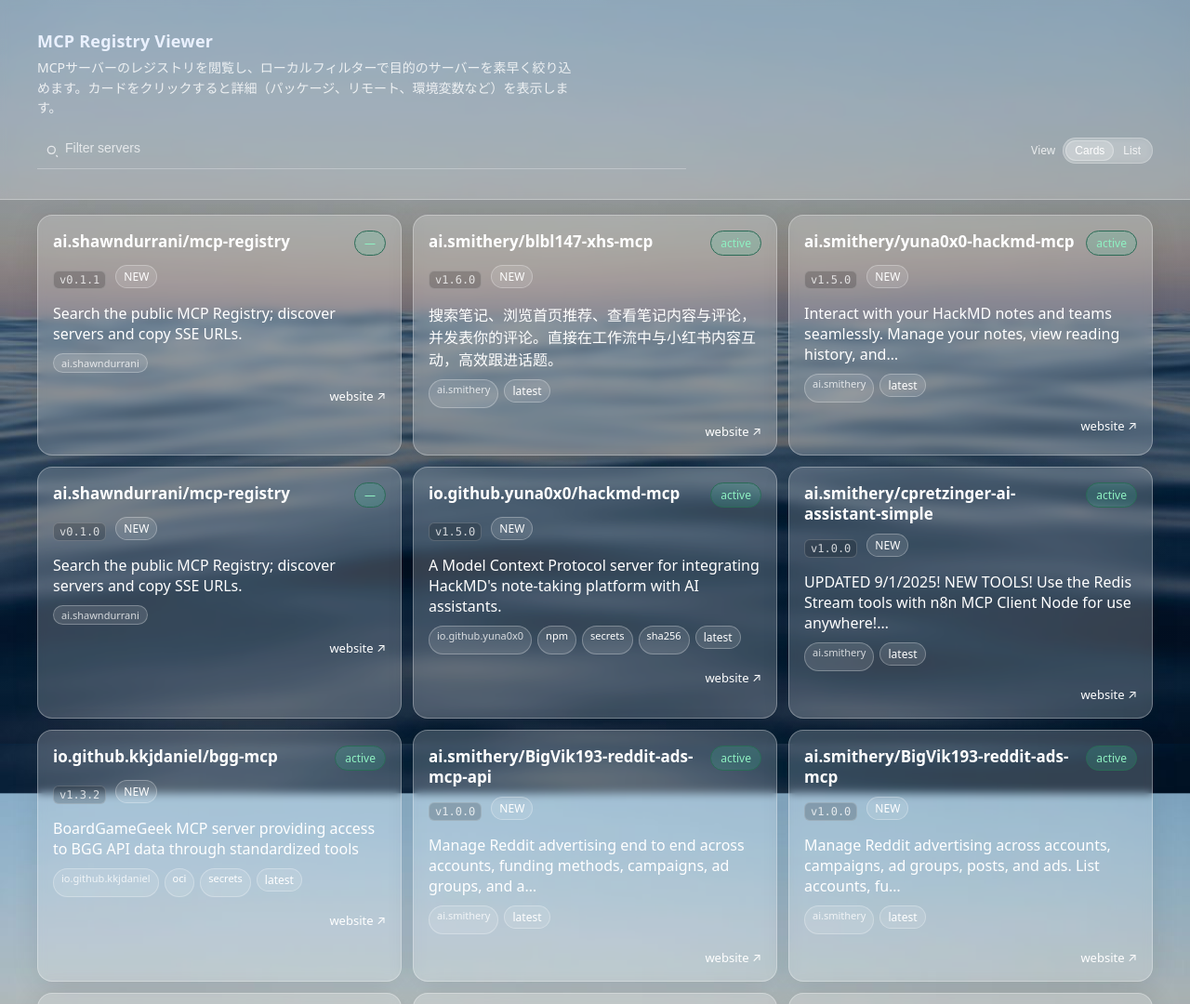
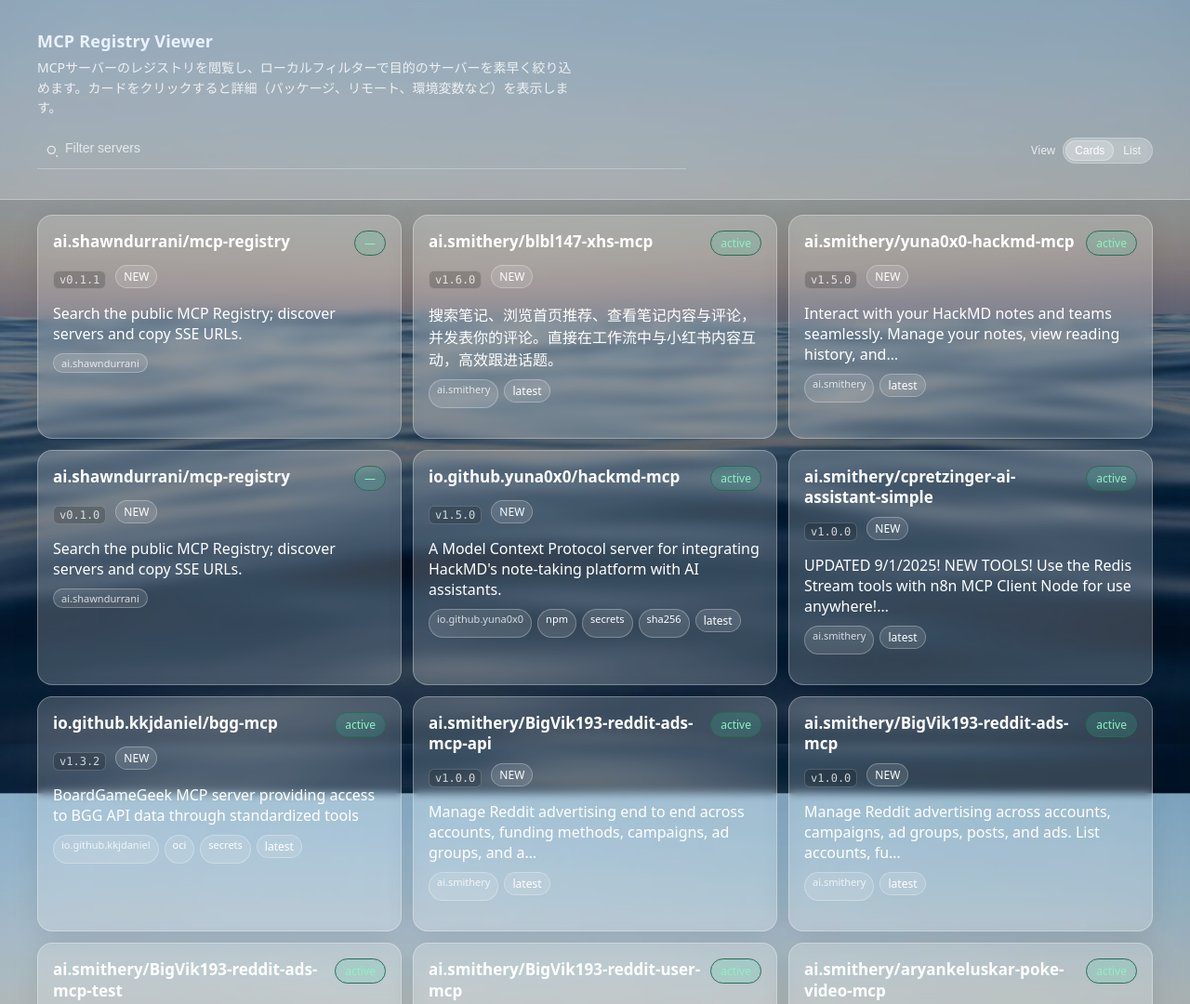
Before and after one commit to to-yoshimura/mcp-registry-viewer, a website: page index.html in a window 1280 px wide. Shown: the top 1080 px of the page at 93% size. Drawn offline with Linux system fonts and the light colour scheme.

Commit message:
カードの「website ↗」リンクを削除

```diff
--- a/index.html
+++ b/index.html
@@ -746,10 +746,7 @@
                     <div class="capabilities">${chips.join('')}</div>
                     <div class="footer-row">
                         <div class="foot-left">${updated_at ? `updated ${escapeHtml(relativeTime(updated_at))}` : ''}</div>
-                        <div class="foot-links">
-                            ${(() => { const u = safeHref(website_url); return u ? `<a class=\"icon-link\" href=\"${escapeAttr(u)}\" target=\"_blank\" rel=\"noopener noreferrer\" title=\"${escapeAttr(siteHost)}\">website ↗</a>` : '' })()}
-                            <!-- repository link moved to modal only -->
-                        </div>
+                        <div class="foot-links"></div>
                     </div>
                 `;
                 if (official?.id) div.dataset.serverId = official.id;
```
